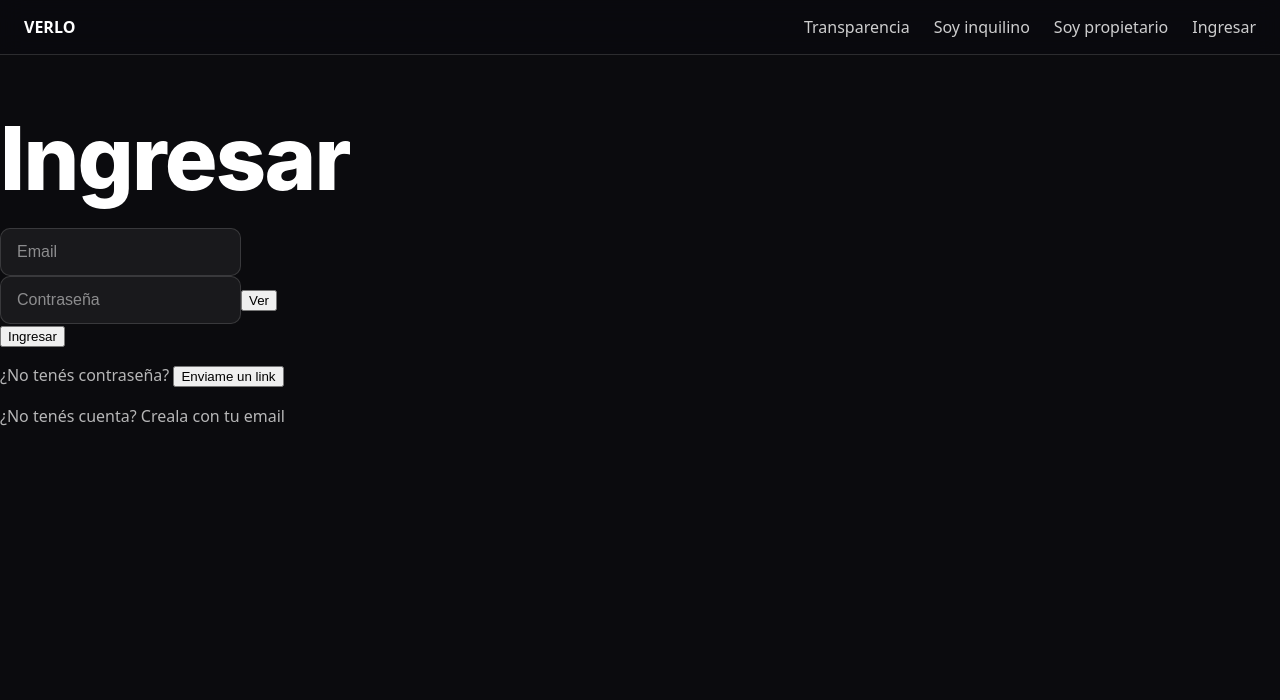
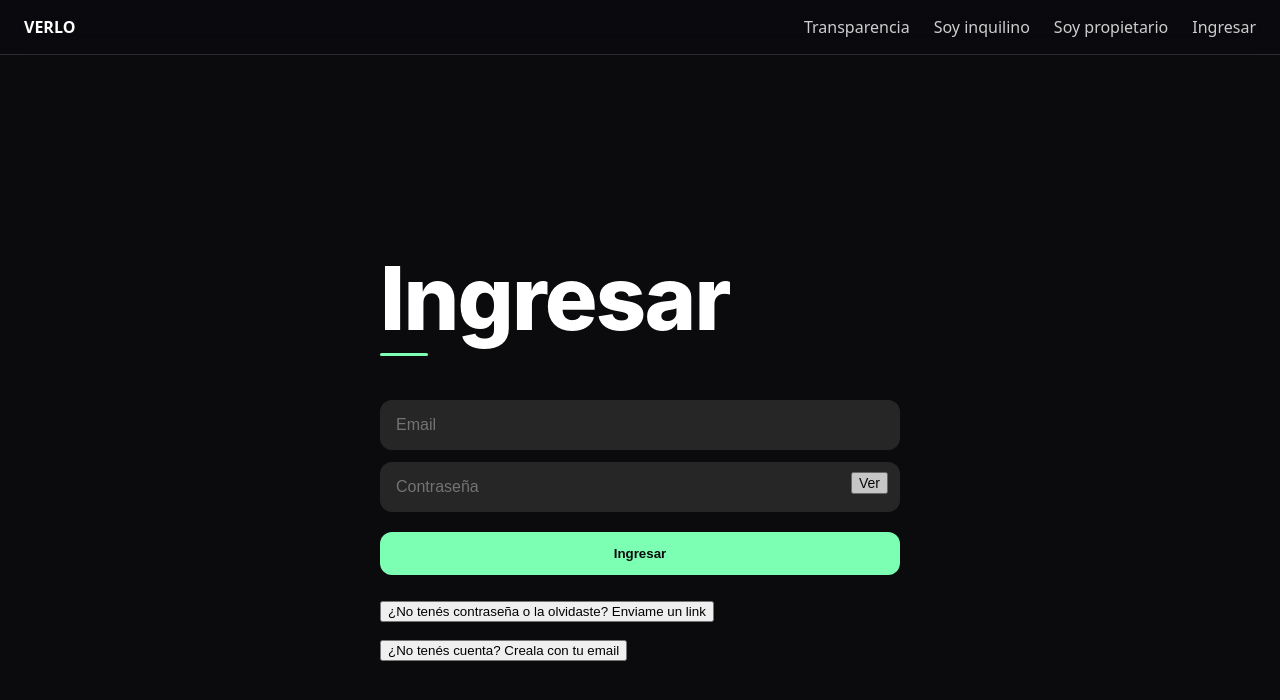
Before and after one commit to rentverlo-dotcom/verlo, a Next.js app: page /login in a window 1280 px wide. Shown: the top 700 px of the page. Built offline with nearby package versions, Linux system fonts and the light colour scheme.

Commit message:
Update page.tsx

```diff
--- a/app/login/page.tsx
+++ b/app/login/page.tsx
@@ -2,55 +2,66 @@
 
 import { useState } from 'react'
 import { supabase } from '@/lib/supabase/client'
+import { useRouter } from 'next/navigation'
 
 export default function LoginPage() {
+  const router = useRouter()
+
   const [email, setEmail] = useState('')
   const [password, setPassword] = useState('')
   const [showPassword, setShowPassword] = useState(false)
+  const [loading, setLoading] = useState(false)
   const [error, setError] = useState<string | null>(null)
-  const [loading, setLoading] = useState(false)
+  const [info, setInfo] = useState<string | null>(null)
 
   async function handleLogin(e: React.FormEvent) {
     e.preventDefault()
+    setLoading(true)
     setError(null)
-    setLoading(true)
+    setInfo(null)
 
     const { error } = await supabase.auth.signInWithPassword({
       email,
       password,
     })
 
+    if (error) {
+      setError('Email o contraseña incorrectos')
       setLoading(false)
-
-    if (error) {
-      setError('Credenciales inválidas')
       return
     }
 
-    window.location.href = '/'
+    router.push('/propietario/publicar')
   }
 
   async function sendMagicLink() {
-    if (!email) {
-      setError('Ingresá tu email primero')
-      return
-    }
+    setLoading(true)
+    setError(null)
+    setInfo(null)
 
-    await supabase.auth.signInWithOtp({
+    const { error } = await supabase.auth.signInWithOtp({
       email,
       options: {
-        emailRedirectTo: 'https://verlo.lat',
+        emailRedirectTo: 'https://verlo.lat/propietario/publicar',
       },
     })
 
-    alert('Te enviamos un link a tu email')
+    if (error) {
+      setError('No se pudo enviar el link. Revisá el email.')
+    } else {
+      setInfo('Te enviamos un link a tu mail para ingresar o crear la cuenta.')
+    }
+
+    setLoading(false)
   }
 
   return (
-    <form onSubmit={handleLogin} className="login-form">
-      <h1>Ingresar</h1>
+    <div className="container" style={{ paddingTop: '140px', maxWidth: 520 }}>
+      <h1 className="section-title">Ingresar</h1>
 
+      <form onSubmit={handleLogin} style={{ marginTop: 32 }}>
         <input
+          className="input"
           type="email"
           placeholder="Email"
           value={email}
@@ -58,8 +69,9 @@ export default function LoginPage() {
           required
         />
 
-      <div className="password-field">
+        <div style={{ position: 'relative', marginTop: 12 }}>
           <input
+            className="input"
             type={showPassword ? 'text' : 'password'}
             placeholder="Contraseña"
             value={password}
@@ -68,26 +80,55 @@ export default function LoginPage() {
           <button
             type="button"
             onClick={() => setShowPassword(v => !v)}
+            style={{
+              position: 'absolute',
+              right: 12,
+              top: 10,
+              fontSize: 14,
+              opacity: 0.8,
+            }}
           >
             {showPassword ? 'Ocultar' : 'Ver'}
           </button>
         </div>
 
-      {error && <p className="error">{error}</p>}
+        {error && (
+          <p style={{ color: '#ff6b6b', marginTop: 12 }}>{error}</p>
+        )}
 
-      <button disabled={loading}>Ingresar</button>
+        {info && (
+          <p style={{ color: '#6bffb3', marginTop: 12 }}>{info}</p>
+        )}
 
-      <p className="alt">
-        ¿No tenés contraseña?{' '}
-        <button type="button" onClick={sendMagicLink}>
-          Enviame un link
+        <button
+          className="button"
+          type="submit"
+          disabled={loading}
+          style={{ marginTop: 20, width: '100%' }}
+        >
+          Ingresar
         </button>
-      </p>
+      </form>
 
-      <p className="alt">
-        ¿No tenés cuenta?{' '}
-        <a href="/login">Creala con tu email</a>
-      </p>
-    </form>
+      <div style={{ marginTop: 24 }}>
+        <button
+          type="button"
+          onClick={sendMagicLink}
+          className="link"
+        >
+          ¿No tenés contraseña o la olvidaste? Enviame un link
+        </button>
+      </div>
+
+      <div style={{ marginTop: 16 }}>
+        <button
+          type="button"
+          onClick={sendMagicLink}
+          className="link"
+        >
+          ¿No tenés cuenta? Creala con tu email
+        </button>
+      </div>
+    </div>
   )
 }
```
Lines whose indentation alone changed are shown as unchanged.
